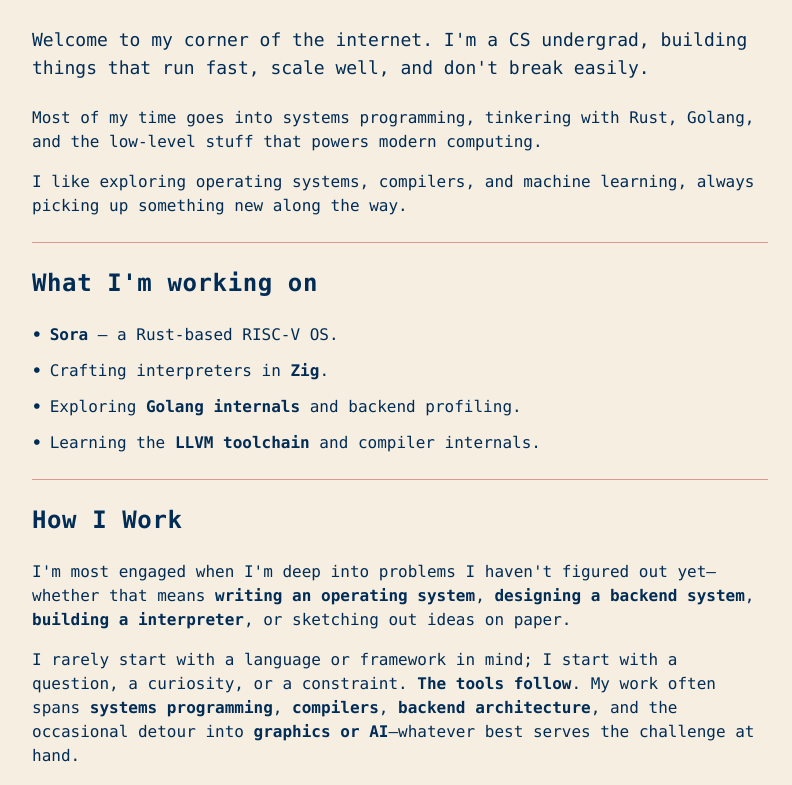
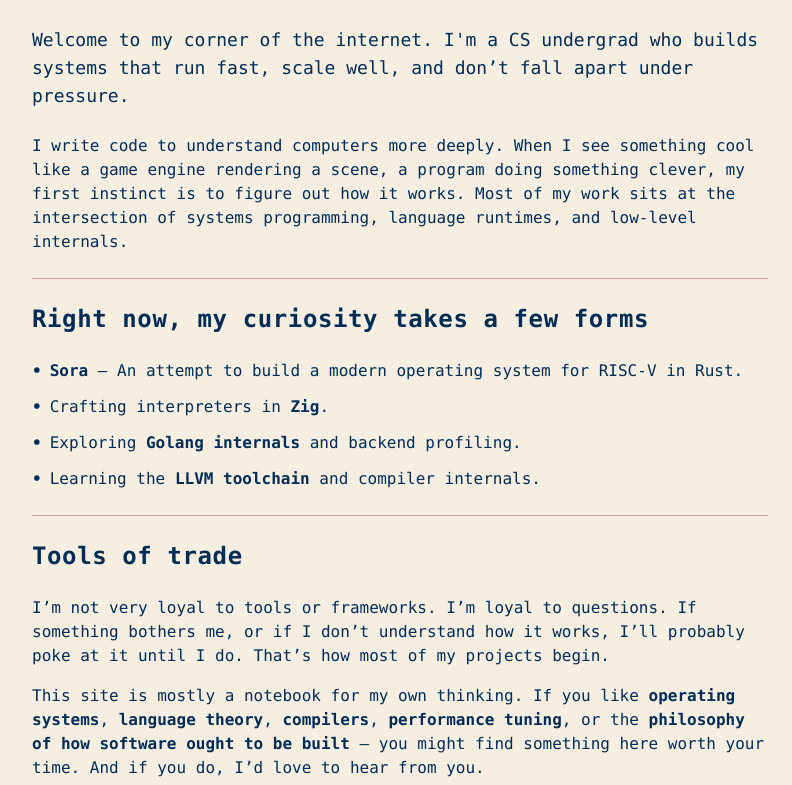
Before and after one commit to sophic00/skygazer, an Astro site: page / in a window 1280 px wide. Shown: the part 167-952 px from the top of the page, without its empty margins (240-1032 px from the left). Built offline with nearby package versions, Linux system fonts and the light colour scheme; Astro itself is replaced by a stand-in of ours.

Commit message:
chore: home page content

```diff
--- a/src/pages/index.astro
+++ b/src/pages/index.astro
@@ -27,41 +27,54 @@
         Hey, I'm Vaibhav 👋
       </h1>
 
-      <p class="text-lg text-skin-base/90 mb-6">
-        Welcome to my corner of the internet. I'm a CS undergrad, building
-        things that run fast, scale well, and don't break easily.
-      </p>
-      <p class="text-base text-skin-base/80 mb-4">
-        Most of my time goes into systems programming, tinkering with Rust,
-        Golang, and the low-level stuff that powers modern computing.
-      </p>
-      <p class="text-base text-skin-base/80 mb-6">
-        I like exploring operating systems, compilers, and machine learning,
-        always picking up something new along the way.
+      <p class="text-skin-base/90 mb-6 text-lg">
+        Welcome to my corner of the internet. I'm a CS undergrad who builds
+        systems that run fast, scale well, and don’t fall apart under pressure.
       </p>
 
+      <p class="text-skin-base/80 mb-6 text-base">
+        I write code to understand computers more deeply. When I see something
+        cool like a game engine rendering a scene, a program doing something
+        clever, my first instinct is to figure out how it works. Most of my
+        work sits at the intersection of systems programming, language runtimes,
+        and low-level internals.
+      </p>
     </section>
 
     <Hr />
 
     <section id="current-work" class="pt-6 pb-6">
-      <h2 class="text-2xl font-semibold tracking-wide mb-6">What I'm working on</h2>
-      <ul class="space-y-3 text-skin-base/90">
+      <h2 class="mb-6 text-2xl font-semibold tracking-wide">
+        Right now, my curiosity takes a few forms
+      </h2>
+      <ul class="text-skin-base/90 space-y-3">
         <li class="flex items-start">
-          <span class="font-semibold text-skin-accent mr-2">•</span>
-          <span><strong class="text-skin-base">Sora</strong> – a Rust-based RISC-V OS.</span>
+          <span class="text-skin-accent mr-2 font-semibold">•</span>
+          <span
+            ><strong class="text-skin-base">Sora</strong> – An attempt to build a
+            modern operating system for RISC-V in Rust.</span
+          >
         </li>
         <li class="flex items-start">
-          <span class="font-semibold text-skin-accent mr-2">•</span>
-          <span>Crafting interpreters in <strong class="text-skin-base">Zig</strong>.</span>
+          <span class="text-skin-accent mr-2 font-semibold">•</span>
+          <span
+            >Crafting interpreters in <strong class="text-skin-base">Zig</strong
+            >.</span
+          >
         </li>
         <li class="flex items-start">
-          <span class="font-semibold text-skin-accent mr-2">•</span>
-          <span>Exploring <strong class="text-skin-base">Golang internals</strong> and backend profiling.</span>
+          <span class="text-skin-accent mr-2 font-semibold">•</span>
+          <span
+            >Exploring <strong class="text-skin-base">Golang internals</strong> and
+            backend profiling.</span
+          >
         </li>
         <li class="flex items-start">
-          <span class="font-semibold text-skin-accent mr-2">•</span>
-          <span>Learning the <strong class="text-skin-base">LLVM toolchain</strong> and compiler internals.</span>
+          <span class="text-skin-accent mr-2 font-semibold">•</span>
+          <span
+            >Learning the <strong class="text-skin-base">LLVM toolchain</strong>
+            and compiler internals.</span
+          >
         </li>
       </ul>
     </section>
@@ -69,6 +82,38 @@
     <Hr />
 
     <section id="interests-tech" class="pt-6 pb-6">
+      <h2 class="mb-6 text-2xl font-semibold tracking-wide">Tools of trade</h2>
+      <div class="text-skin-base/90 space-y-4">
+        <p>
+          I’m not very loyal to tools or frameworks. I’m loyal to questions. If
+          something bothers me, or if I don’t understand how it works, I’ll
+          probably poke at it until I do. That’s how most of my projects begin.
+        </p>
+        <p>
+          This site is mostly a notebook for my own thinking. If you like <strong
+            class="text-skin-base">operating systems</strong
+          >,
+          <strong class="text-skin-base">language theory</strong>,
+          <strong class="text-skin-base">compilers</strong>,
+          <strong class="text-skin-base">performance tuning</strong>, or the
+          <strong class="text-skin-base"
+            >philosophy of how software ought to be built</strong
+          > — you might find something here worth your time. And if you do, I’d love
+          to hear from you.
+        </p>
+        <div class="mt-6 text-center">
+          <LinkButton
+            href="/keys.asc"
+            class="text-skin-accent hover:text-skin-accent/80 underline"
+            title="Download PGP Public Key"
+          >
+            🔐 PGP Public Key
+          </LinkButton>
+        </div>
+      </div>
+    </section>
+
+    <!-- <section id="interests-tech" class="pt-6 pb-6">
       <h2 class="text-2xl font-semibold tracking-wide mb-6">How I Work</h2>
       <div class="text-skin-base/90 space-y-4">
         <p>
@@ -97,7 +142,7 @@
           </LinkButton>
         </div>
       </div>
-    </section>
+    </section> -->
 
     {/* Show Hr separator if we have any posts sections to display */}
     {
```
